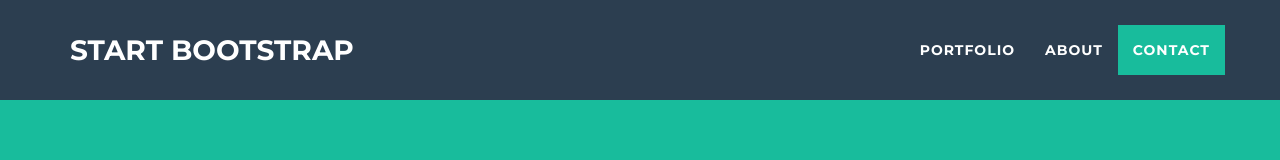
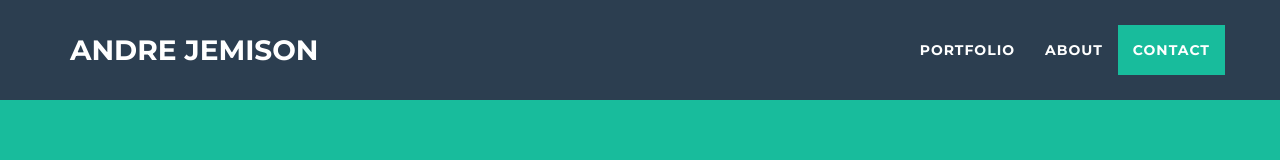
Before and after one commit to ajemiso/ajemiso.github.io, a website: page index.html in a window 1280 px wide. Shown: the top 160 px of the page. Drawn offline with nearby package versions, Linux system fonts and the light colour scheme.

Commit message:
editing page

```diff
--- a/index.html
+++ b/index.html
@@ -9,7 +9,7 @@
     <meta name="description" content="">
     <meta name="author" content="">
 
-    <title>Freelancer - Start Bootstrap Theme</title>
+    <title>Andre Jemison</title>
 
     <!-- Bootstrap Core CSS -->
     <link href="vendor/bootstrap/css/bootstrap.min.css" rel="stylesheet">
@@ -41,7 +41,7 @@
                 <button type="button" class="navbar-toggle" data-toggle="collapse" data-target="#bs-example-navbar-collapse-1">
                     <span class="sr-only">Toggle navigation</span> Menu <i class="fa fa-bars"></i>
                 </button>
-                <a class="navbar-brand" href="#page-top">Start Bootstrap</a>
+                <a class="navbar-brand" href="#page-top">Andre Jemison</a>
             </div>
 
             <!-- Collect the nav links, forms, and other content for toggling -->
```
Also changed, not shown: 1 other file.
